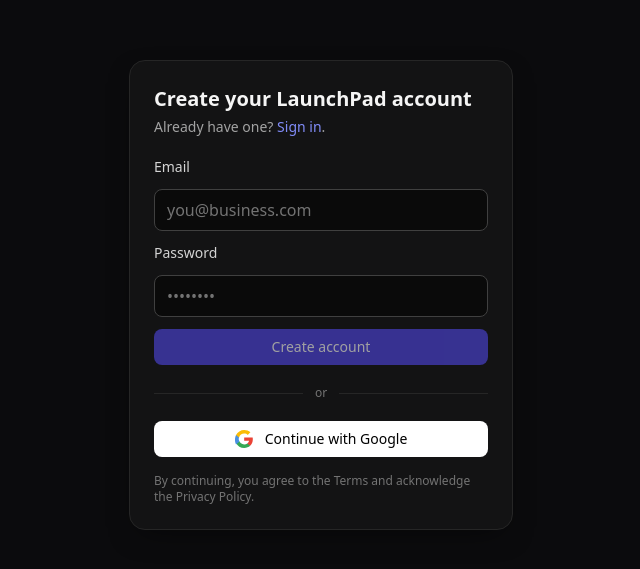
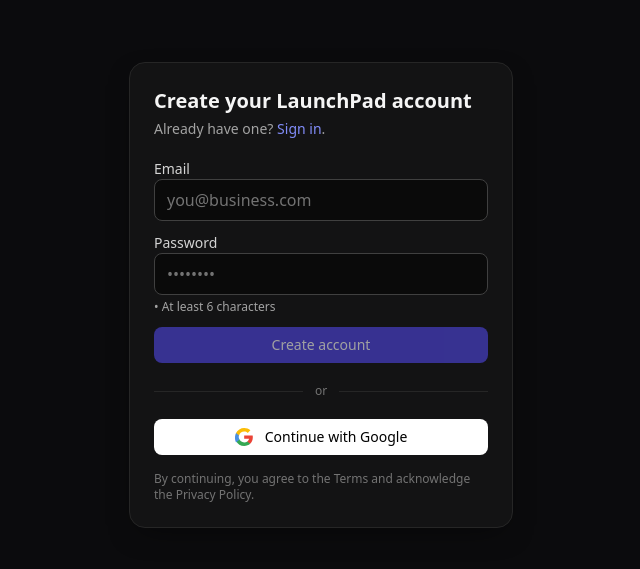
Before and after one commit to andikanadi99/launchpad, a React (Vite) app in the folder apps/web/: page /auth/signup in a window 1280 px wide. Shown: the part 105-674 px from the top of the page, without its empty margins (319-959 px from the left). Built offline with nearby package versions, Linux system fonts and the light colour scheme; no server answers.

Commit message:
Updated auth pages based on UI testing

```diff
--- a/apps/web/src/pages/auth/SignIn.tsx
+++ b/apps/web/src/pages/auth/SignIn.tsx
@@ -47,7 +47,7 @@
   const [showGuardModal, setShowGuardModal] = useState(false);
 
   // Where to go after sign-in (defaults to onboarding)
-  const next = params.get('next') || '/onboarding/account_page';
+  const next = params.get('next') || '/';
 
   useEffect(() => {
     if (params.get('reason') === 'protected') {
@@ -80,22 +80,10 @@
     } catch (e: any) {
       const code = e?.code as string | undefined;
 
-      // No account → go create one
-      if (code === 'auth/user-not-found') {
-        nav(`/auth/signup?email=${encodeURIComponent(email)}&next=${encodeURIComponent(next)}`, { replace: true });
-        return;
-      }
-
-      // Wrong password OR generic invalid credentials
-      if (code === 'auth/wrong-password' || code === 'auth/invalid-credential') {
-        try {
-          // Check if this email exists at all; if not, send to Sign Up
-          const methods = await fetchSignInMethodsForEmail(auth, email);
-          if (!methods || methods.length === 0) {
-            nav(`/auth/signup?email=${encodeURIComponent(email)}&next=${encodeURIComponent(next)}`, { replace: true });
-            return;
-          }
-        } catch {/* ignore lookup errors */}
+      // Wrong password, user not found, or invalid credentials
+      if (code === 'auth/wrong-password' ||
+          code === 'auth/invalid-credential' ||
+          code === 'auth/user-not-found') {
         setMsg("We couldn't sign you in. Check your email and password, or create an account if you're new.");
         return;
       }
@@ -164,10 +152,10 @@
             placeholder="••••••••"
             type="password"
             autoComplete="current-password"
-            minLength={6}
             required
             className="w-full rounded-lg border border-neutral-700 bg-neutral-950 px-3 py-2 text-neutral-100 placeholder-neutral-500 focus:outline-none focus:ring-2 focus:ring-indigo-500/60"
           />
+
 
           <button
             type="submit"
--- a/apps/web/src/pages/auth/SignUp.tsx
+++ b/apps/web/src/pages/auth/SignUp.tsx
@@ -9,7 +9,6 @@
   browserLocalPersistence,
 } from 'firebase/auth';
 import { doc, getDoc, setDoc, serverTimestamp } from 'firebase/firestore';
-
 
 /* Ensure a Firestore user profile exists.
    - If missing: create users/{uid} with basic info.
@@ -42,18 +41,34 @@
   const [loading, setLoading] = useState(false);
   const [msg, setMsg] = useState<string | null>(null);
 
+  // Validation states
+  const [emailTouched, setEmailTouched] = useState(false);
+  const [pwTouched, setPwTouched] = useState(false);
+
   // Where to go after creating the account
-  const next = params.get('next') || '/onboarding/account_page';
+  const next = params.get('next') || '/';
 
   // Prefill email from URL (?email=alice@site.com) to reduce typing
   useEffect(() => {
     const prefill = params.get('email');
-    if (prefill) setEmail(prefill);
+    if (prefill) {
+      setEmail(prefill);
+      setEmailTouched(true); // Mark as touched to show validation
+    }
   }, [params]);
+
+  // Validation helpers
+  const isValidEmail = (email: string) => {
+    const emailRegex = /^[^\s@]+@[^\s@]+\.[^\s@]+$/;
+    return emailRegex.test(email);
+  };
+
+  const emailValid = isValidEmail(email);
+  const pwValid = pw.length >= 6;
 
   /* After successful auth:
      1) Make sure users/{uid} exists (or update lastLoginAt)
-     2) Redirect to the next page (onboarding by default)
+     2) Redirect to the next page (home by default)
   */
   async function afterAuth() {
     const uid = auth.currentUser?.uid;
@@ -127,35 +142,99 @@
 
         {/* Primary: Email + Password */}
         <form onSubmit={onEmailCreate} className="mt-5 space-y-3">
+          <div>
             <label className="block text-sm text-neutral-300" htmlFor="email">Email</label>
+            <div className="relative">
               <input
                 id="email"
                 name="email"
                 value={email}
-            onChange={(e)=>setEmail(e.target.value)}
+                onChange={(e) => {
+                  setEmail(e.target.value);
+                  if (!emailTouched) setEmailTouched(true);
+                }}
+                onBlur={() => setEmailTouched(true)}
                 placeholder="you@business.com"
                 type="email"
                 autoComplete="email"
                 required
-            className="w-full rounded-lg border border-neutral-700 bg-neutral-950 px-3 py-2 text-neutral-100 placeholder-neutral-500 focus:outline-none focus:ring-2 focus:ring-indigo-500/60"
+                className={`w-full rounded-lg border ${
+                  emailTouched
+                    ? emailValid
+                      ? 'border-green-600 focus:ring-green-500/60'
+                      : 'border-red-600 focus:ring-red-500/60'
+                    : 'border-neutral-700 focus:ring-indigo-500/60'
+                } bg-neutral-950 px-3 py-2 pr-8 text-neutral-100 placeholder-neutral-500 focus:outline-none focus:ring-2`}
               />
+              {emailTouched && (
+                <div className="absolute right-2 top-1/2 -translate-y-1/2">
+                  {emailValid ? (
+                    <svg className="w-5 h-5 text-green-500" fill="none" stroke="currentColor" viewBox="0 0 24 24">
+                      <path strokeLinecap="round" strokeLinejoin="round" strokeWidth={2} d="M5 13l4 4L19 7" />
+                    </svg>
+                  ) : (
+                    <svg className="w-5 h-5 text-red-500" fill="none" stroke="currentColor" viewBox="0 0 24 24">
+                      <path strokeLinecap="round" strokeLinejoin="round" strokeWidth={2} d="M6 18L18 6M6 6l12 12" />
+                    </svg>
+                  )}
+                </div>
+              )}
+            </div>
+            {emailTouched && !emailValid && (
+              <p className="mt-1 text-xs text-red-400">Enter a valid email address (e.g., name@example.com)</p>
+            )}
+          </div>
+
+          <div>
             <label className="block text-sm text-neutral-300" htmlFor="password">Password</label>
+            <div className="relative">
               <input
                 id="password"
                 name="password"
                 value={pw}
-            onChange={(e)=>setPw(e.target.value)}
+                onChange={(e) => {
+                  setPw(e.target.value);
+                  if (!pwTouched) setPwTouched(true);
+                }}
+                onBlur={() => setPwTouched(true)}
                 placeholder="••••••••"
                 type="password"
                 autoComplete="new-password"
                 minLength={6}
                 required
-            className="w-full rounded-lg border border-neutral-700 bg-neutral-950 px-3 py-2 text-neutral-100 placeholder-neutral-500 focus:outline-none focus:ring-2 focus:ring-indigo-500/60"
+                className={`w-full rounded-lg border ${
+                  pwTouched
+                    ? pwValid
+                      ? 'border-green-600 focus:ring-green-500/60'
+                      : 'border-red-600 focus:ring-red-500/60'
+                    : 'border-neutral-700 focus:ring-indigo-500/60'
+                } bg-neutral-950 px-3 py-2 pr-8 text-neutral-100 placeholder-neutral-500 focus:outline-none focus:ring-2`}
               />
+              {pwTouched && (
+                <div className="absolute right-2 top-1/2 -translate-y-1/2">
+                  {pwValid ? (
+                    <svg className="w-5 h-5 text-green-500" fill="none" stroke="currentColor" viewBox="0 0 24 24">
+                      <path strokeLinecap="round" strokeLinejoin="round" strokeWidth={2} d="M5 13l4 4L19 7" />
+                    </svg>
+                  ) : (
+                    <svg className="w-5 h-5 text-red-500" fill="none" stroke="currentColor" viewBox="0 0 24 24">
+                      <path strokeLinecap="round" strokeLinejoin="round" strokeWidth={2} d="M6 18L18 6M6 6l12 12" />
+                    </svg>
+                  )}
+                </div>
+              )}
+            </div>
+            <div className="mt-1 text-xs text-neutral-400">
+              <p className={pwTouched ? (pwValid ? 'text-green-400' : 'text-red-400') : ''}>
+                {pwTouched && !pwValid ? '✗' : pwTouched && pwValid ? '✓' : '•'} At least 6 characters
+              </p>
+            </div>
+          </div>
+
           <button
             type="submit"
-            disabled={loading || !email || pw.length < 6}
-            className="mt-2 w-full rounded-lg bg-indigo-600 px-3 py-2 text-sm font-medium text-white hover:bg-indigo-500 disabled:opacity-60"
+            disabled={loading || !emailValid || !pwValid}
+            className="mt-2 w-full rounded-lg bg-indigo-600 px-3 py-2 text-sm font-medium text-white hover:bg-indigo-500 disabled:opacity-60 disabled:cursor-not-allowed"
           >
             {loading ? 'Creating…' : 'Create account'}
           </button>
```
Lines whose indentation alone changed are shown as unchanged.
